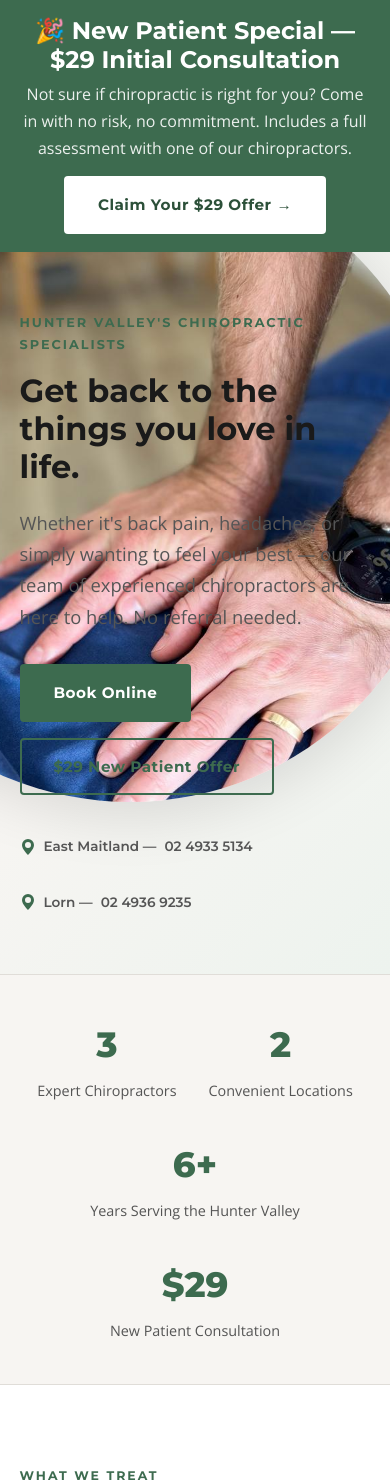
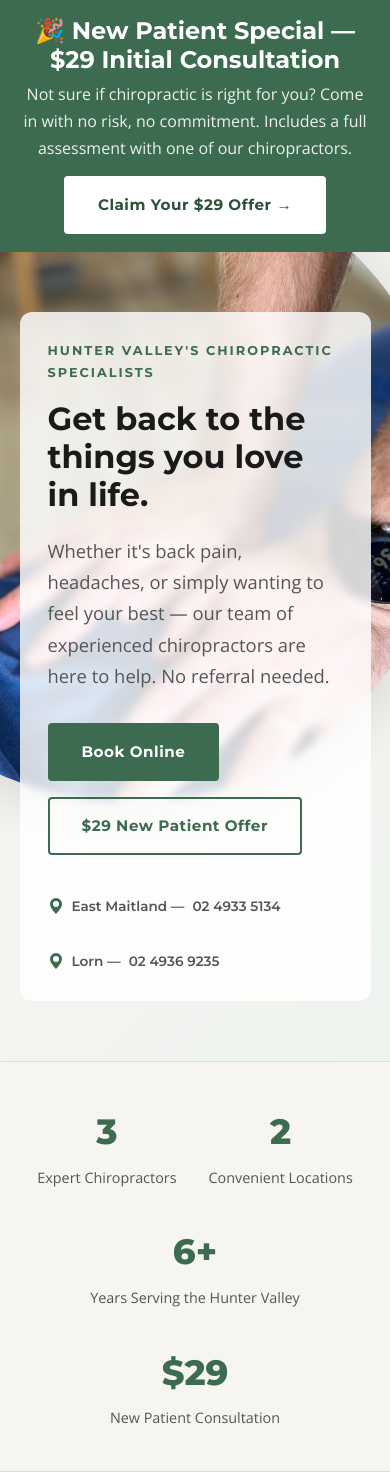
Before and after one commit to mymedsbot/valleyrising-web, a Flask app: page / in a window 390 px wide; the page is wider, and only the part inside the window is pictured. Shown: the part 71-1553 px from the top of that part. Run offline with Flask 3, Linux system fonts and the light colour scheme; data that the repository does not hold is empty; some libraries are stand-ins or nearby versions.

Commit message:
Add frosted glass background to hero text on mobile for readability

```diff
--- a/static/css/style.css
+++ b/static/css/style.css
@@ -549,6 +549,13 @@ footer {
   .contact-grid { grid-template-columns: 1fr; }
   .trust-bar { gap: 32px; }
   .hero { padding: 60px 5%; }
+  .hero-content {
+    background: rgba(255, 255, 255, 0.82);
+    backdrop-filter: blur(4px);
+    -webkit-backdrop-filter: blur(4px);
+    border-radius: 12px;
+    padding: 28px;
+  }
   .offer-price { font-size: 3.5rem; }
 }
 
```
